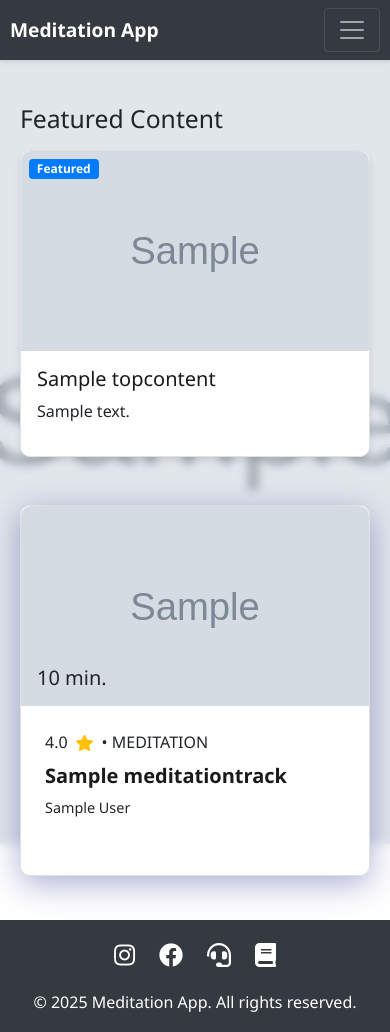
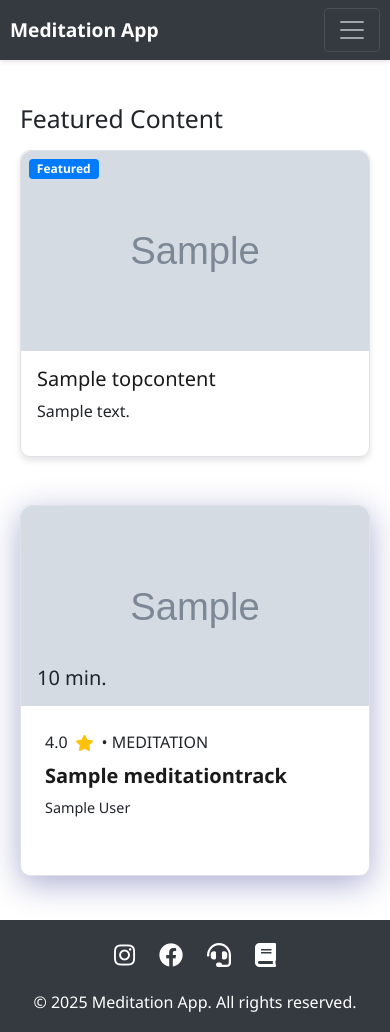
Before and after one commit to WARMLIGHTUA/meditation_project, a Django app: page /en/ in a window 390 px wide. Run offline with Django 5.2, Linux system fonts and the light colour scheme; tables that the repository leaves empty hold one stand-in row (values such as "Sample post"); grey boxes marked "Sample" are stand-in pictures.

Commit message:
иправлено відображення фону на мобільних пристроях: - одано підтримку -webkit-fill-available - иправлено обробку висоти екрану - птимізовано роботу з темами

```diff
--- a/static/meditation/css/styles.css
+++ b/static/meditation/css/styles.css
@@ -528,10 +528,11 @@ body:not(.admin-interface):not([class*="add"]):not([class*="change"]):not([class
     top: 0;
     left: 0;
     width: 100%;
-    height: 100vh;
+    height: 100%;
     z-index: -1;
     overflow: hidden;
     transition: all 0.3s ease-in-out;
+    background-color: var(--page-bg-color, var(--background-color));
 }
 
 body:not(.admin-interface):not([class*="add"]):not([class*="change"]):not([class*="upload"]) .page-background-image,
@@ -706,3 +707,72 @@ body:not(.admin-interface):not([class*="add"]):not([class*="change"]):not([class
 .text-primary { color: var(--primary-color) !important; }
 .bg-primary { background-color: var(--primary-color) !important; }
 .border-primary { border-color: var(--primary-color) !important; }
+
+/* Mobile background fixes */
+@media (max-width: 768px) {
+    body:not(.admin-interface):not([class*="add"]):not([class*="change"]):not([class*="upload"]) .page-background {
+        position: fixed;
+        height: 100vh;
+        height: -webkit-fill-available;
+        background-attachment: scroll;
+    }
+
+    body:not(.admin-interface):not([class*="add"]):not([class*="change"]):not([class*="upload"]) .page-background-color {
+        position: absolute;
+        top: 0;
+        left: 0;
+        width: 100%;
+        height: 100%;
+        background-color: var(--page-bg-color, var(--background-color));
+        opacity: 1;
+    }
+
+    .content-wrapper {
+        position: relative;
+        z-index: 1;
+        min-height: 100vh;
+        min-height: -webkit-fill-available;
+        background-color: rgba(var(--content-bg-rgb), 0.95);
+        backdrop-filter: none;
+        -webkit-backdrop-filter: none;
+    }
+
+    .meditation-card {
+        background-color: var(--card-bg);
+        backdrop-filter: none;
+        -webkit-backdrop-filter: none;
+    }
+}
+
+/* Mobile height fixes */
+@supports (-webkit-touch-callout: none) {
+    .page-background,
+    .content-wrapper {
+        height: -webkit-fill-available;
+    }
+}
+
+@media (max-width: 768px) {
+    .page-background,
+    .content-wrapper {
+        min-height: 100vh;
+        min-height: calc(var(--vh, 1vh) * 100);
+    }
+
+    .mobile-background {
+        position: fixed !important;
+        top: 0;
+        left: 0;
+        width: 100%;
+        height: 100%;
+        height: -webkit-fill-available;
+        z-index: -1;
+        background-color: var(--page-bg-color);
+    }
+
+    .content-wrapper {
+        position: relative;
+        z-index: 1;
+        background-color: rgba(var(--content-bg-rgb), 0.95);
+    }
+}
--- a/static/meditation/js/main.js
+++ b/static/meditation/js/main.js
@@ -27,16 +27,31 @@ document.addEventListener('DOMContentLoaded', function() {
 
         // Оновлюємо CSS змінні для фону
         const root = document.documentElement;
-        root.style.setProperty('--page-bg-color', isDark ? '#121212' : '#ffffff');
-        root.style.setProperty('--content-bg-rgb', isDark ? '18, 18, 18' : '255, 255, 255');
+        const backgroundColor = isDark ? '#121212' : '#ffffff';
+        const contentBgRgb = isDark ? '18, 18, 18' : '255, 255, 255';
 
-        // Оновлюємо фон без анімації
-        const backgrounds = document.querySelectorAll('.page-background');
-        backgrounds.forEach(bg => {
-            if (bg.classList.contains('page-background-color')) {
-                bg.style.backgroundColor = isDark ? '#121212' : '#ffffff';
+        root.style.setProperty('--page-bg-color', backgroundColor);
+        root.style.setProperty('--content-bg-rgb', contentBgRgb);
+
+        // Оновлюємо фон
+        const background = document.querySelector('.page-background');
+        if (background) {
+            background.style.backgroundColor = backgroundColor;
+
+            // Додаємо клас для мобільних пристроїв
+            if (window.innerWidth <= 768) {
+                background.classList.add('mobile-background');
             }
-        });
+        }
+
+        // Створюємо або оновлюємо елемент фону з кольором
+        let backgroundColorElement = document.querySelector('.page-background-color');
+        if (!backgroundColorElement) {
+            backgroundColorElement = document.createElement('div');
+            backgroundColorElement.className = 'page-background-color';
+            background?.appendChild(backgroundColorElement);
+        }
+        backgroundColorElement.style.backgroundColor = backgroundColor;
 
         console.log('Theme changed to:', theme);
     }
@@ -306,3 +321,30 @@ if (audioPlayer) {
         }
     }, { passive: true });
 }
+
+// Mobile background handling
+function handleMobileBackground() {
+    const background = document.querySelector('.page-background');
+    if (background) {
+        const isMobile = window.innerWidth <= 768;
+        background.classList.toggle('mobile-background', isMobile);
+
+        // Встановлюємо правильну висоту для мобільних пристроїв
+        if (isMobile) {
+            const vh = window.innerHeight * 0.01;
+            document.documentElement.style.setProperty('--vh', `${vh}px`);
+        }
+    }
+}
+
+// Викликаємо функцію при завантаженні та зміні розміру вікна
+window.addEventListener('load', handleMobileBackground);
+window.addEventListener('resize', handleMobileBackground);
+
+// Виправлення для iOS
+window.addEventListener('resize', () => {
+    if (document.documentElement.style.getPropertyValue('--vh')) {
+        const vh = window.innerHeight * 0.01;
+        document.documentElement.style.setProperty('--vh', `${vh}px`);
+    }
+});
```
